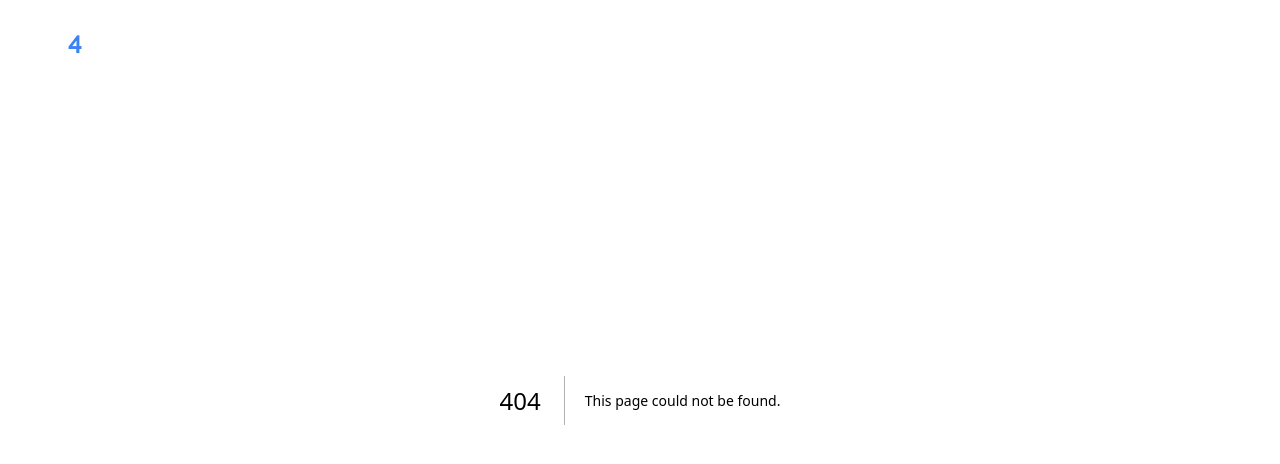
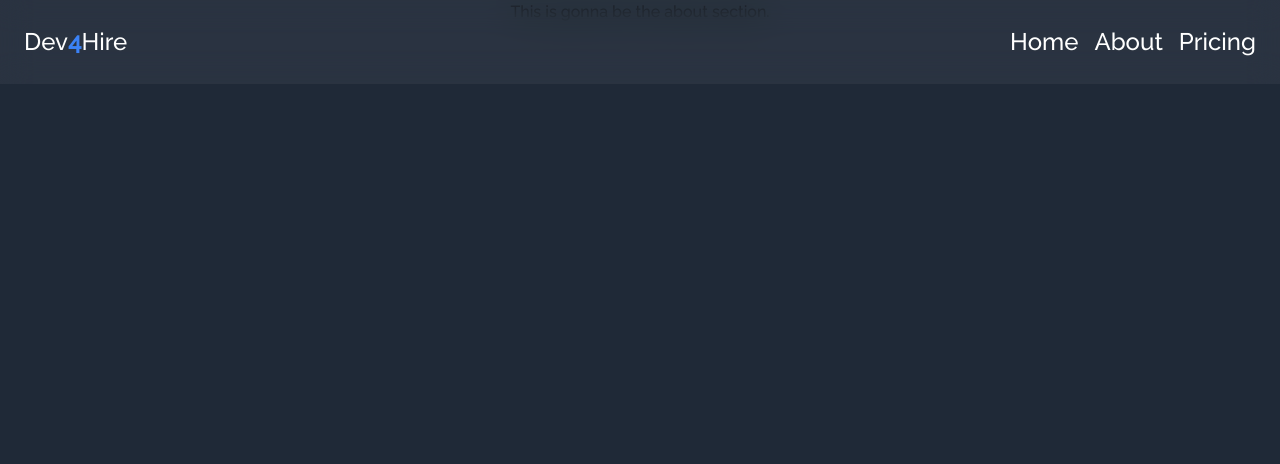
Before and after one commit to 06AlexS2/dev4hire, a Next.js app: page /about in a window 1280 px wide. Before the commit this address had no page. Shown: the top 464 px of the page. Built offline with nearby package versions, Linux system fonts and the light colour scheme.

Commit message:
started the develop branch

```diff
--- /dev/null
+++ b/app/about/page.tsx
@@ -0,0 +1,12 @@
+import { Metadata } from "next";
+
+export const metadata: Metadata = {
+    title: "About - Dev4Hire",
+  };
+export default function About() {
+    return (
+        <main className="flex min-h-screen min-w-screen flex-col items-center justify-between bg-gray-800">
+            <h1>This is gonna be the about section.</h1>
+        </main>
+    )
+}
--- /dev/null
+++ b/app/pricing/page.tsx
@@ -0,0 +1,12 @@
+import { Metadata } from "next";
+
+export const metadata: Metadata = {
+    title: "Pricing - Dev4Hire",
+  };
+export default function Pricing() {
+    return (
+        <main className="flex min-h-screen min-w-screen flex-col items-center justify-between bg-gray-800">
+            <h1>This is gonna be the pricing section.</h1>
+        </main>
+    )
+}
```
